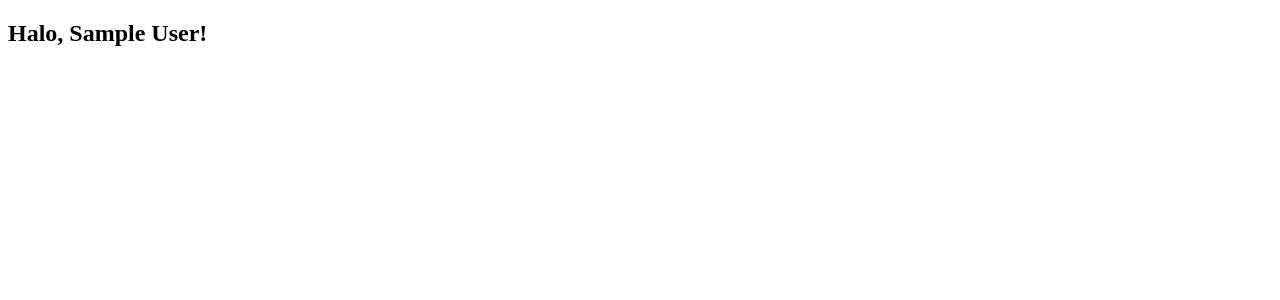
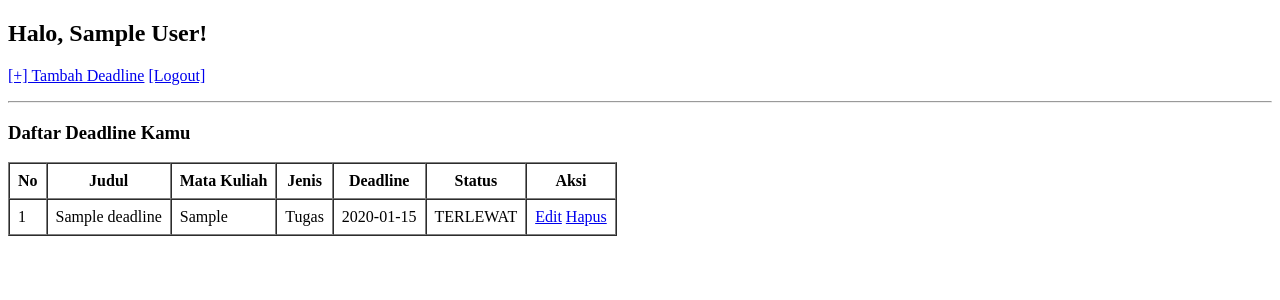
Before and after one commit to haidarmdd/Project-Akhir-PWD, a PHP site: page /dashboard.php in a window 1280 px wide. Shown: the top 300 px of the page. Run offline with PHP 8.4, Linux system fonts and the light colour scheme; the visitor is signed in with stand-in values (Sample User, id 1); tables that the repository leaves empty hold one stand-in row (values such as "Sample post").

Commit message:
dasboard done

```diff
--- a/dashboard.php
+++ b/dashboard.php
@@ -19,10 +19,84 @@
     // ambil data user yang sedang pakai (login)
     $user_id    = $_SESSION['user_id'];
     $nama       = $_SESSION['nama'];
+
+    // Akses database ambil data deadline milik user ini saja
+    $query = "SELECT * FROM deadlines WHERE user_id = '$user_id' ORDER BY tanggal_deadline ASC";
+    $result = $konek->query($query);
     ?>
 
     <h2>Halo, <?php echo $nama; ?>!</h2>
 
+    <!-- Menu Navigasi Sederhana -->
+
+    <p>
+        <a href="08_tambah_tugas.php">[+] Tambah Deadline</a>
+        <a href="logout.php">[Logout]</a>
+    </p>
+
+    <hr>
+
+    <h3>Daftar Deadline Kamu</h3>
+
+    <!-- Menu Navigasi Sederhana -->
+    <table border="1" cellpadding="8" cellspacing="0">
+        <thead>
+            <tr>
+                <th>No</th>
+                <th>Judul</th>
+                <th>Mata Kuliah</th>
+                <th>Jenis</th>
+                <th>Deadline</th>
+                <th>Status</th>
+                <th>Aksi</th>
+            </tr>
+        </thead>
+        <tbody>
+            <?php
+            // Perulangan & array, loop data dari DB
+            $no =1;
+            while ($row = $result->fetch_assoc()) {
+
+                // Percabangan, logika penentuan status (terlewat atau tidak)
+                $status_tampil = $row['status'];
+                $hari_ini = date('y-m-d');
+
+                // Jika status belum selesai & tanggal deadline sudah lewat
+                if ($row['status'] != 'selesai' && $row['tanggal_deadline'] < $hari_ini) {
+                    $status_tampil = "TERLEWAT";
+                }
+            ?>
+
+            <!-- Baris Tabel Dinamis -->
+             <tr>
+                <td><?php echo $no++; ?></td>
+                <td><?php echo $row['judul']; ?></td>
+                <td><?php echo $row['mata_kuliah']; ?></td>
+                <td><?php echo $row['jenis']; ?></td>
+                <td><?php echo $row['tanggal_deadline']; ?></td>
+
+                <!-- Tampilkan status dengan format teks biasa -->
+                 <td><?php echo strtoupper($status_tampil); ?></td>
+
+                 <td>
+                    <!-- Link Edit dan Hapus -->
+                     <a href="10_edit_tugas.php?id=<?php echo $row['id'] ?>">Edit</a>
+                     <a href="12_hapus_tugas.php?id=<?php echo $row['id'] ?>" onclick="return confirm('yakin ingin menghapus?')">Hapus</a>
+                 </td>
+             </tr>
+
+             <?php
+            } // Ahir while loop
+            ?>
+
+            <!-- Jika data kosong -->
+             <?php if ($result->num_rows == 0): ?>
+             <tr>
+                <td colspan="7" style="text-align:center;">Belum ada data deadline.</td>
+             </tr>
+             <?php endif; ?>
+        </tbody>
+    </table>
 
 
 </body>
```
